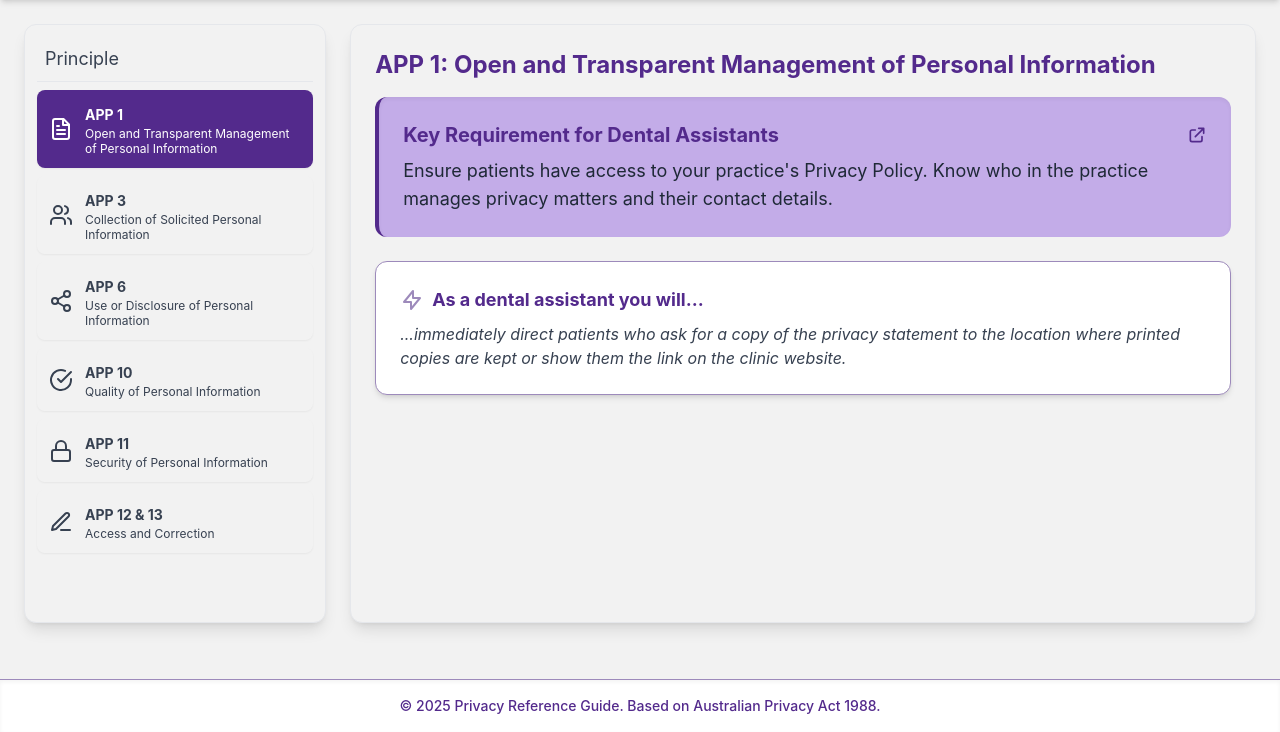
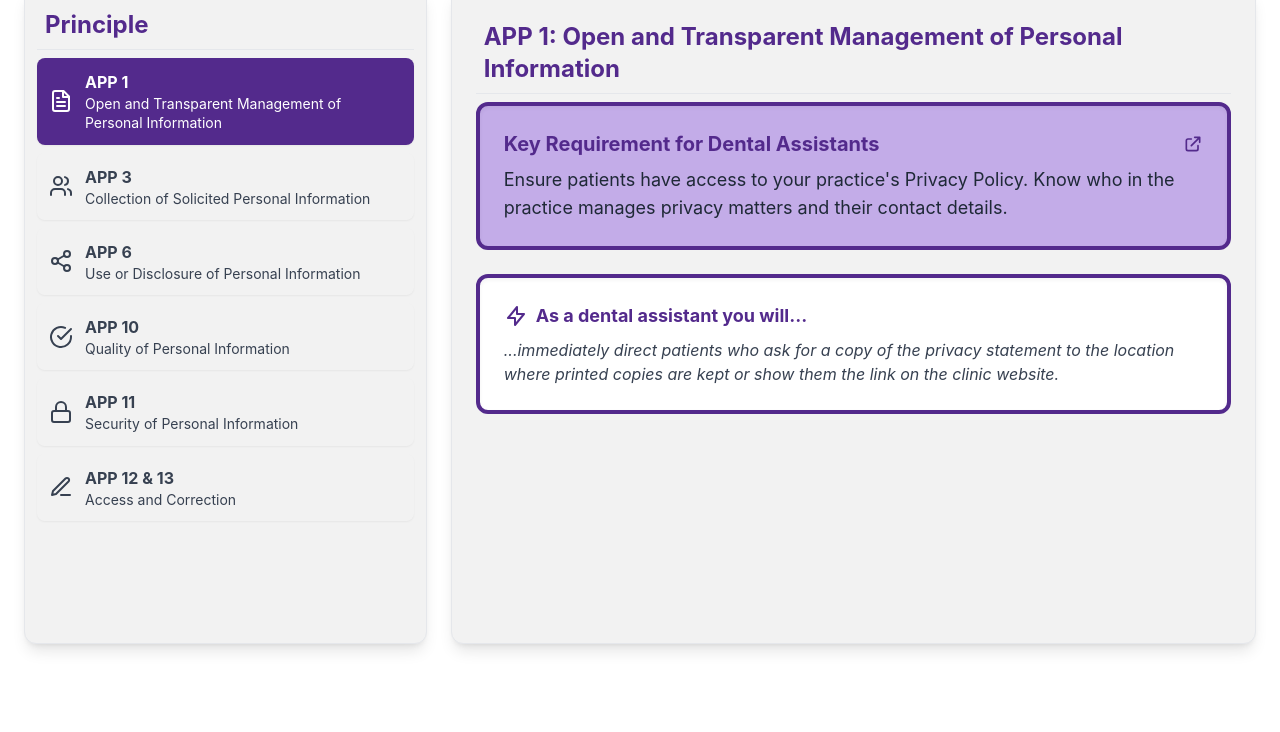
Before and after one commit to DapaLMS1/Australian-privacy-principles, a plain HTML site: page index.html in a window 1280 px wide. Shown: the part 68-800 px from the top of the page. Drawn offline with nearby package versions, Linux system fonts and the light colour scheme.

Commit message:
Refactor index.html for improved layout and styling
Updated styling and structure of the index.html file, including changes to the header, sidebar, and content areas. Adjusted color schemes and removed unnecessary sections for improved clarity.

```diff
--- a/index.html
+++ b/index.html
@@ -6,7 +6,7 @@
     <title>APP Quick Reference Guide</title>
     <!-- Load Tailwind CSS --><script src="https://cdn.tailwindcss.com"></script>
     <style>
-        /* Custom scrollbar styling */
+        /* Custom scrollbar styling (retained for future use but not currently active on sidebar) */
         .custom-scrollbar::-webkit-scrollbar {
             width: 8px;
         }
@@ -27,11 +27,12 @@
                     },
                     colors: {
                         // Mapped Colors from user request
-                        'custom-bg': '#F2F2F2',          // Lightest gray/white alternative
+                        'custom-bg': '#FFFFFF',          /* Changed to White */
                         'primary-purple': '#532A8C',     // Deep Purple (Main Accent)
                         'light-lavender': '#C3ACE8',     // Light Lavender (Light BG/Hover)
                         'muted-purple': '#9D8ABB',       // Muted Purple (Subtle Accent/Hover BG)
                         'accent-green': '#7ABF49',       // Vibrant Green (Unused, available for future buttons/success)
+                        'panel-bg': '#F2F2F2',           /* New: Light Grey for panels */
                     }
                 }
             }
@@ -42,35 +43,28 @@
 
     <!-- Main Container --><div id="app" class="min-h-screen flex flex-col">
 
-        <!-- Header (Simplified) --><header class="bg-white shadow-md p-4 sticky top-0 z-10">
+        <!-- Header (Title removed) --><header class="p-4 sticky top-0 z-10">
             <h1 class="text-2xl md:text-3xl font-bold text-primary-purple text-center tracking-tight">
-                Australian Privacy Principles Quick Reference
+
             </h1>
         </header>
 
-        <!-- Introductory Text SECTION REMOVED -->
-
         <!-- Content Area: Sidebar and Main View --><main class="flex-grow max-w-7xl mx-auto w-full p-4 md:p-6 flex flex-col md:flex-row gap-6">
 
-            <!-- Sidebar (APP Navigation) --><aside id="app-sidebar" class="md:w-1/3 lg:w-1/4 bg-custom-bg rounded-xl shadow-lg border border-gray-200 p-3 md:sticky md:top-10 h-auto md:max-h-[85vh] custom-scrollbar overflow-y-auto">
-                <h2 class="text-lg text-gray-700 p-2 mb-2 border-b">Principle</h2>
+            <!-- Sidebar (APP Navigation) - Max height constraint removed and width set to 1/3 --><aside id="app-sidebar" class="w-full md:w-1/3 bg-panel-bg rounded-xl shadow-lg border border-gray-200 p-3 md:sticky md:top-10 h-auto">
+                <!-- Title styling retained for consistency --><h2 class="text-2xl font-bold text-primary-purple p-2 mb-2 border-b">Principle</h2>
                 <!-- APP list will be rendered here by JavaScript --></aside>
 
-            <!-- Main Content (APP Details) --><section id="app-content-area" class="md:w-2/3 lg:w-3/4 bg-custom-bg rounded-xl shadow-lg border border-gray-200 p-6">
-                <h2 id="content-title" class="text-2xl font-bold text-primary-purple mb-4"></h2>
+            <!-- Main Content (APP Details) - Width set to 2/3 --><section id="app-content-area" class="w-full md:w-2/3 bg-panel-bg rounded-xl shadow-lg border border-gray-200 p-6">
+                <!-- ADDED p-2, mb-2, and border-b for consistency with the sidebar. Replaced mb-4 with mb-2 --><h2 id="content-title" class="text-2xl font-bold text-primary-purple p-2 mb-2 border-b"></h2>
                 <div id="content-body" class="text-gray-600 space-y-4 leading-loose">
-                    <p class="text-lg font-medium text-gray-500">
-                        Select an Australian Privacy Principle from the left-hand panel (Principle) to view its key requirement for dental assistants.
-                    </p>
-                </div>
+                    <!-- Removed fallback text content --></div>
             </section>
 
         </main>
 
-        <!-- Footer --><footer class="p-4 bg-white mt-8 shadow-inner border-t border-muted-purple">
-            <p class="text-center text-primary-purple text-sm font-medium">
-                &copy; 2025 Privacy Reference Guide. Based on Australian Privacy Act 1988.
-            </p>
+        <!-- Footer (Text and border removed) --><footer class="p-4 mt-8">
+
         </footer>
 
     </div>
@@ -94,7 +88,8 @@
                 iconSvg: `<svg xmlns="http://www.w3.org/2000/svg" width="24" height="24" viewBox="0 0 24 24" fill="none" stroke="currentColor" stroke-width="2" stroke-linecap="round" stroke-linejoin="round"><path d="M16 21v-2a4 4 0 0 0-4-4H6a4 4 0 0 0-4 4v2"></path><circle cx="9" cy="7" r="4"></circle><path d="M22 21v-2a4 4 0 0 0-3-3.87"></path><path d="M16 3.13a4 4 0 0 1 0 7.75"></path></svg>`, // UserPlus - Collection
                 content: "Only collect information that is reasonably necessary for the dental practice's functions (e.g., diagnosis, treatment, billing).",
                 example: "...remind patients to stick to mandatory health and contact details when they include non-essential information (like their favourite football team) on a new patient form, as it is not necessary for dental care.",
-                oaicUrl: 'https://www.oaic.gov.au/privacy/australian-privacy-principles/australian-privacy-principles-guidelines/chapter-3-app-3-collection-of-solicited-personal-information', // UPDATED
+                // Corrected APP 3 URL
+                oaicUrl: 'https://www.oaic.gov.au/privacy/australian-privacy-principles/australian-privacy-principles-guidelines/chapter-3-app-3-collection-of-solicited-personal-information',
             },
             {
                 id: 6,
@@ -102,8 +97,8 @@
                 title: "Use or Disclosure of Personal Information",
                 iconSvg: `<svg xmlns="http://www.w3.org/2000/svg" width="24" height="24" viewBox="0 0 24 24" fill="none" stroke="currentColor" stroke-width="2" stroke-linecap="round" stroke-linejoin="round"><circle cx="18" cy="5" r="3"></circle><circle cx="6" cy="12" r="3"></circle><circle cx="18" cy="19" r="3"></circle><line x1="8.59" y1="13.51" x2="15.42" y2="17.49"></line><line x1="15.41" y1="6.51" x2="8.59" y2="10.49"></line></svg>`, // Share2 - Use/Disclosure
                 content: "Patient information must only be used or disclosed for the primary purpose it was collected for (e.g., providing dental care) or a directly related secondary purpose the patient would reasonably expect. Explicit written consent is generally required for other disclosures.",
+                oaicUrl: 'https://www.oaic.gov.au/privacy/australian-privacy-principles/australian-privacy-principles-guidelines/chapter-6-app-6-use-or-disclosure-of-personal-information', // UPDATED
                 example: "...politely state that you cannot confirm any patient's presence or disclose their information to a friend who calls and asks about them, as explicit permission is required.",
-                oaicUrl: 'https://www.oaic.gov.au/privacy/australian-privacy-principles/australian-privacy-principles-guidelines/chapter-6-app-6-use-or-disclosure-of-personal-information', // UPDATED
             },
             {
                 id: 10,
@@ -172,8 +167,10 @@
                         ${app.iconSvg}
                     </div>
                     <div class="flex-grow">
-                        <span class="font-bold text-sm">${app.appNumber}</span>
-                        <p class="text-xs leading-tight">${app.title}</p>
+                        <!-- APP Number is now text-base (16px) -->
+                        <span class="font-bold text-base">${app.appNumber}</span>
+                        <!-- Title is now text-sm (14px) for better visual balance -->
+                        <p class="text-sm leading-snug">${app.title}</p>
                     </div>
                 `;
 
@@ -221,8 +218,7 @@
                 // Multiple link case (APP 12 & 13)
                 linkHtml = app.oaicUrls.map(link => `
                     <a href="${link.url}" target="_blank" rel="noopener noreferrer" title="View official guidance: ${link.title}" class="flex items-center group">
-                        <!-- Show title on larger screens only -->
-                        <span class="text-xs font-medium text-primary-purple mr-1 group-hover:underline hidden sm:inline">${link.title.replace('(APP 12)', '').replace('(APP 13)', '').trim()}</span>
+                        <!-- Show title on larger screens only --><span class="text-xs font-medium text-primary-purple mr-1 group-hover:underline hidden sm:inline">${link.title.replace('(APP 12)', '').replace('(APP 13)', '').trim()}</span>
                         ${linkIconSvg}
                     </a>
                 `).join('');
@@ -231,7 +227,8 @@
 
             // New structure to include both the Key Requirement and the Example
             bodyElement.innerHTML = `
-                <!-- Key Requirement --><div class="bg-light-lavender p-4 md:p-6 rounded-xl border-l-4 border-primary-purple shadow-inner mb-6">
+                <!-- Key Requirement - Dark purple border retained -->
+                <div class="bg-light-lavender p-4 md:p-6 rounded-xl border-4 border-primary-purple shadow-inner mb-6">
                     <h3 class="text-lg md:text-xl font-bold text-primary-purple mb-2 flex justify-between items-center">
                         <span>Key Requirement for Dental Assistants</span>
                         <div class="flex items-center space-x-2">
@@ -243,9 +240,10 @@
                     </p>
                 </div>
 
-                <!-- Example for Student --><!-- Styled with the custom background and muted border for contrast --><div class="bg-white p-4 md:p-6 rounded-xl border border-muted-purple shadow-md">
+                <!-- Example for Student: Classes updated to match the Key Requirement border (border-4, border-primary-purple, shadow-inner) -->
+                <div class="bg-white p-4 md:p-6 rounded-xl border-4 border-primary-purple shadow-inner">
                     <h3 class="text-lg font-bold text-primary-purple mb-2 flex items-center">
-                        <!-- Icon for Example/Action --><svg xmlns="http://www.w3.org/2000/svg" class="h-6 w-6 mr-2 text-muted-purple" fill="none" viewBox="0 0 24 24" stroke="currentColor" stroke-width="2">
+                        <!-- Icon color updated to primary-purple for consistency --><svg xmlns="http://www.w3.org/2000/svg" class="h-6 w-6 mr-2 text-primary-purple" fill="none" viewBox="0 0 24 24" stroke="currentColor" stroke-width="2">
                             <path stroke-linecap="round" stroke-linejoin="round" d="M13 10V3L4 14h7v7l9-11h-7z" />
                         </svg>
                         As a dental assistant you will...
```
